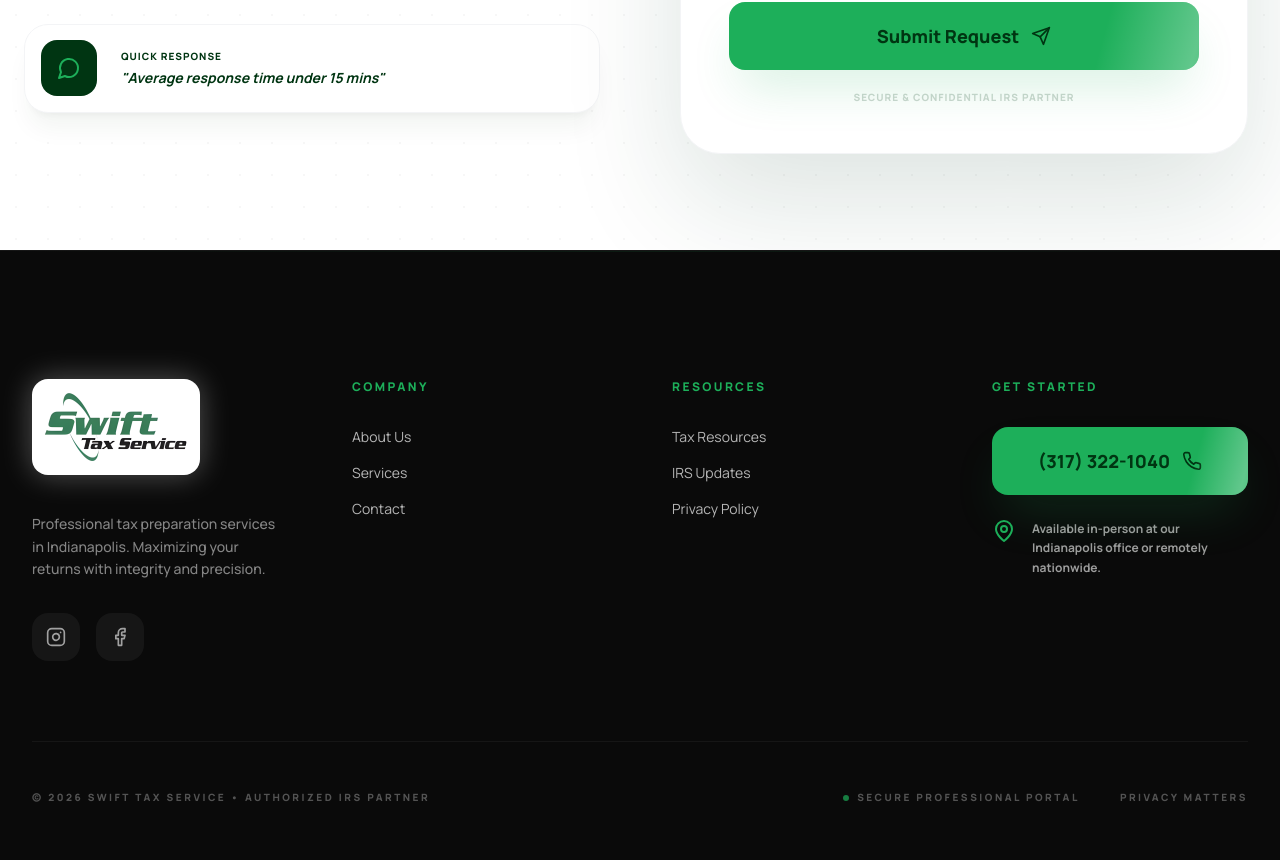
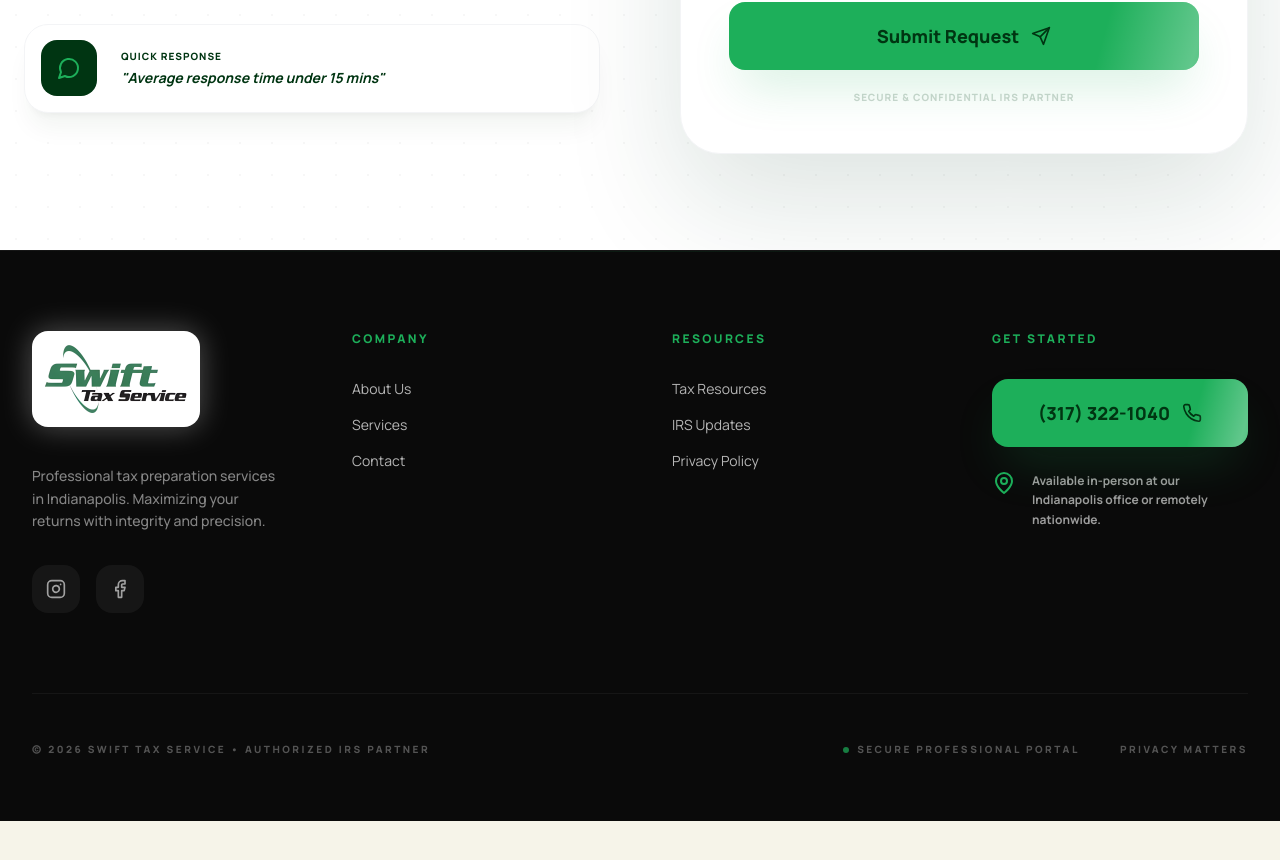
Before and after one commit to harleensinghmalhotra/swift-tax, a React (Vite) app: page / in a window 1280 px wide. Shown: the part 4023-4883 px from the top of the page. After the commit the page ends 4844 px from the top, so only its background shows below. Built offline with nearby package versions, Linux system fonts and the light colour scheme.

Commit message:
Refine footer top padding for better visual balance

```diff
--- a/src/components/Footer.tsx
+++ b/src/components/Footer.tsx
@@ -15,7 +15,7 @@ const links = {
 
 export default function Footer() {
   return (
-    <footer className="bg-[#0A0A0A] pt-32 pb-16 text-white relative overflow-hidden border-t border-white/5">
+    <footer className="bg-[#0A0A0A] pt-16 lg:pt-20 pb-16 text-white relative overflow-hidden border-t border-white/5">
       {/* Subtle brand glow to make it feel premium */}
       <div className="absolute top-0 left-0 w-full h-px bg-gradient-to-r from-transparent via-vivid/10 to-transparent" />
 
```
